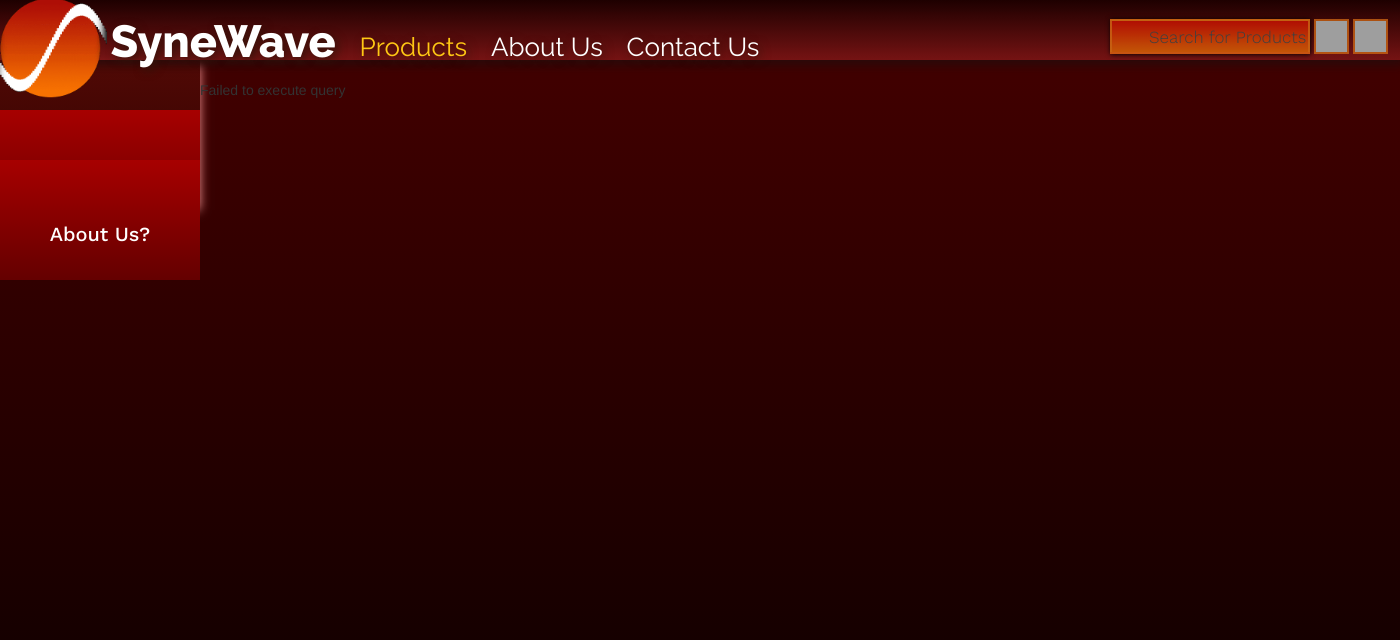
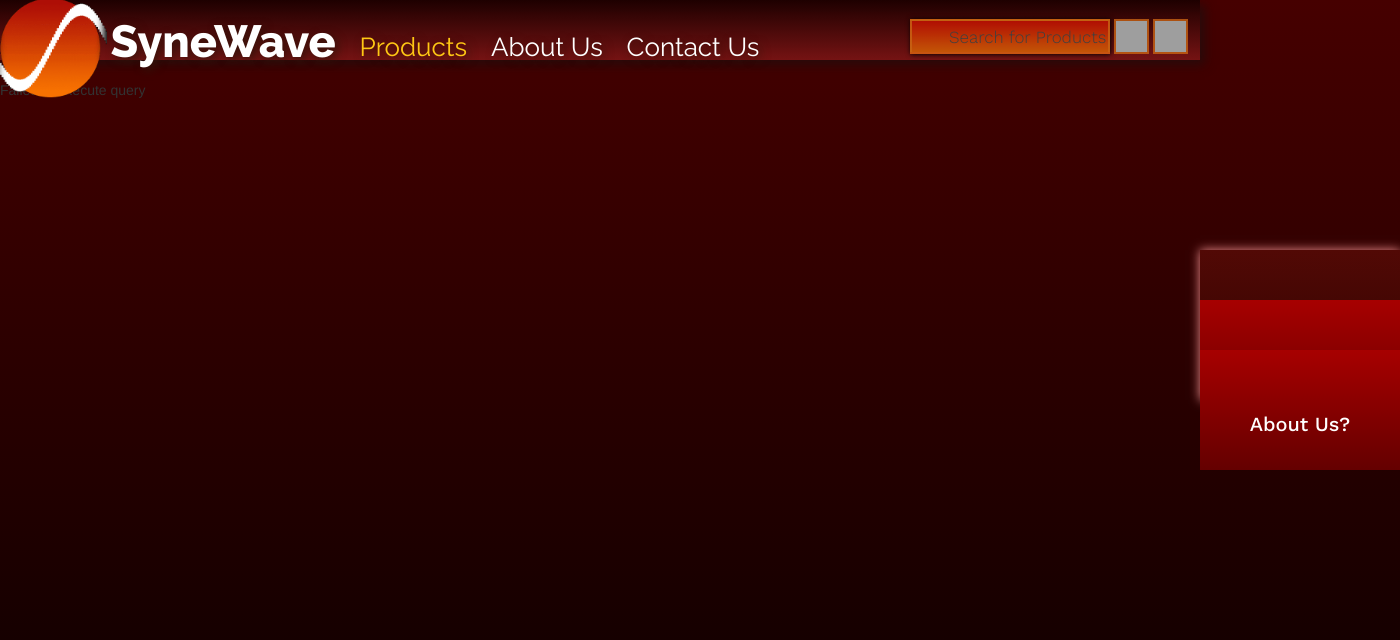
Before and after one commit to RussellSB/WebApplications, a PHP site: page /WebApplications/page-structures/singleproduct.php in a window 1400 px wide. Shown: the top 640 px of the page. Run offline with PHP 8.4, Linux system fonts and the light colour scheme; data comes from the database, SQL or seed files in the repository; data that the repository does not hold is empty; grey boxes are pictures that could not be loaded.

Commit message:
Update sidebar use

```diff
--- a/includes/sidebar.php
+++ b/includes/sidebar.php
@@ -5,8 +5,8 @@
 <link rel="stylesheet" href="<?= $currPath . "stylesheets/sidebar.css"?>" />
 
 <div id=sidebar>
-    <br />
-    <br />
+    <br/>
+    <br/>
     <a class="sidelinks" href="<?= $currPath . "page-structures/products.php"?>" class="testing"> Products? </a>
     <a class="sidelinks" href="<?= $currPath . "page-structures/aboutPage.php"?>" class="testing"> About Us? </a>
 </div>
--- a/page-structures/aboutPage.php
+++ b/page-structures/aboutPage.php
@@ -13,8 +13,6 @@
 
 
 </head>
-
-<?php include "../includes/sidebar.php"?>
 
 <body>
 
--- a/page-structures/categories.php
+++ b/page-structures/categories.php
@@ -11,8 +11,6 @@
     <link rel="stylesheet" href="../stylesheets/styles.css"/>
     <link rel="shortcut icon" type="image/x-icon" href="../images/synewave_icon.png" />
 </head>
-
-<?php include "../includes/sidebar.php"?>
 
 <body>
 
--- a/page-structures/frontPage.php
+++ b/page-structures/frontPage.php
@@ -21,8 +21,6 @@
 </header>
 
 <?php include "../includes/carousel.php"?>
-
-<?php include "../includes/sidebar.php"?>
 
 <main>
 
--- a/page-structures/products.php
+++ b/page-structures/products.php
@@ -12,15 +12,15 @@
     <link rel="shortcut icon" type="image/x-icon" href="../images/synewave_icon.png" />
 </head>
 
-<?php include "../includes/sidebar.php"?>
-
-<body>
+<body id="productbody">
 
   <header id="navbar">
       <nav>
           <?php include "../includes/header.php"?>
       </nav>
   </header>
+
+  <?php include "../includes/sidebar.php"?>
 
   <main>
 
--- a/stylesheets/header.css
+++ b/stylesheets/header.css
@@ -2,8 +2,9 @@
 
 header{
     width: 100%;
-    top: 10px;
+    top: 0px;
     min-width: 1166px;
+    position: sticky;
 }
 
 /*Identities*/
--- a/stylesheets/styles.css
+++ b/stylesheets/styles.css
@@ -11,26 +11,35 @@ body{
     grid-template-rows: 60px auto 150px;
     grid-template-columns: minmax(200px, 1fr) 12fr;
     grid-template-areas: "header header"
-                         "sidebar main "
-                         "footer footer"
+                         "main main "
+                         "footer footer";
 }
 
 /* Grid setups */
 #frontpagebody{
     grid-template-rows: 60px auto auto 150px;
-    grid-template-columns: minmax(200px, 1fr) 12fr;
     grid-template-areas: "header header"
                          "carousel carousel"
+                         "main main"
+                         "footer footer";
+}
+
+#productbody{
+    display: grid;
+    grid-template-areas: "header header"
                          "sidebar main"
-                         "footer footer"
+                         "footer footer";
 }
 
 #main{
     position: absolute;
+    max-height: calc(100vh - 200px);
+    overflow-y: auto;
 }
 
 main{
     grid-area: main;
+    overflow-y: auto;
 }
 
 a{
```
